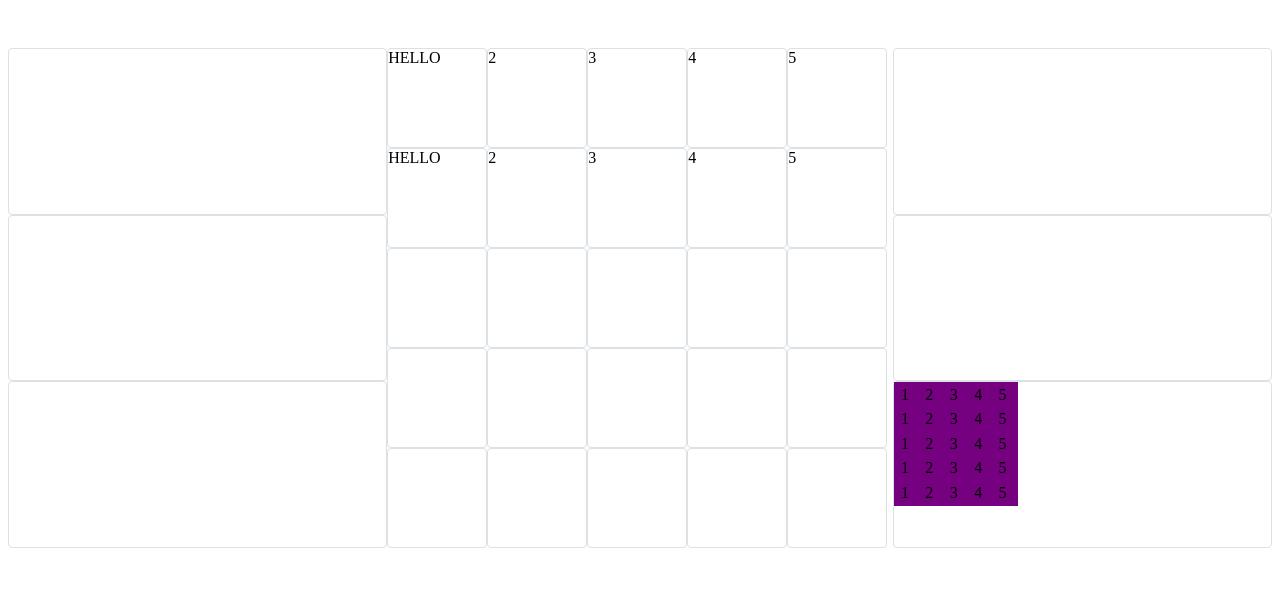
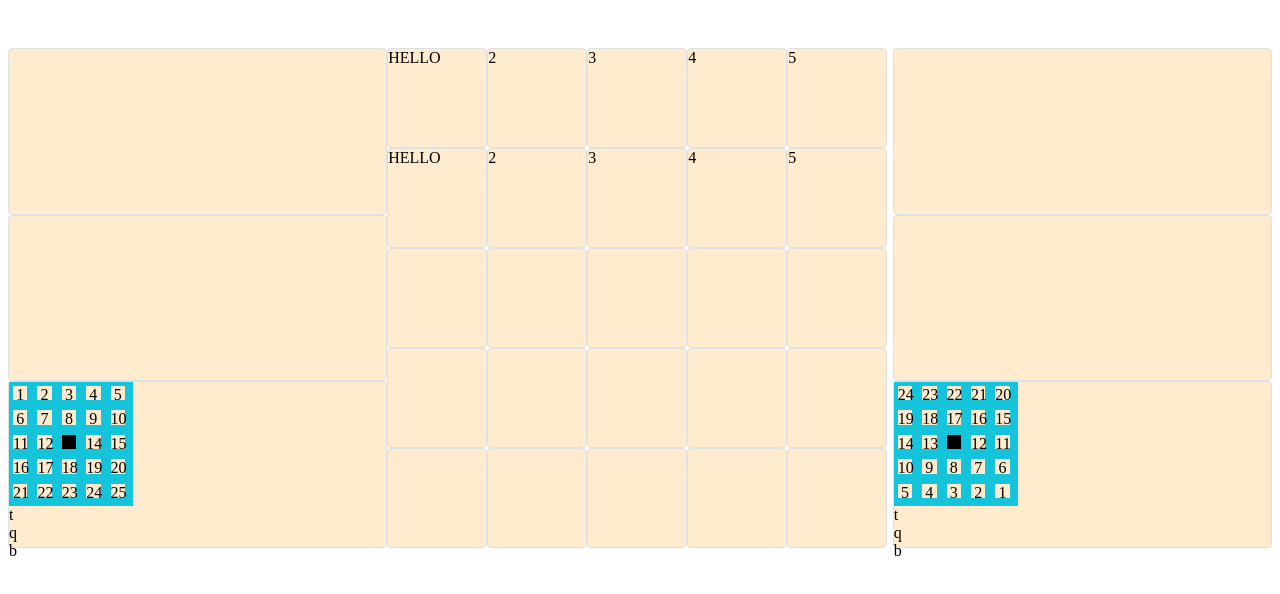
Before and after one commit to wley3337/onitama-frontend, a plain HTML site: page index.html in a window 1280 px wide. Drawn offline with Linux system fonts and the light colour scheme.

Commit message:
cards started

```diff
--- a/css/index.css
+++ b/css/index.css
@@ -21,19 +21,7 @@
 
 
 
-#card-move {
-  padding-top: 4px;
-  padding-left: 4px;
-  display: inline-grid;
-  text-align: center;
-  width: 120px;
-  height: 120px;
-  grid-template-columns: repeat(5, 12%);
-  grid-template-rows: repeat(5, 12%);
-  grid-row-gap: 10px;
-  grid-column-gap: 10px;
-  background-color: rgb(117, 0, 128);
-}
+
 #board {
   width: 500px;
   height: 500px;
@@ -50,3 +38,32 @@
   border: 1px solid rgb(220, 225, 230);
   border-radius: 4px;
 }
+
+/* styling for card area */
+
+#red-card-2-move, #red-card-1-move, #blue-card-1-move,  #blue-card-2-move {
+  padding-top: 4px;
+  padding-left: 4px;
+  display: inline-grid;
+  text-align: center;
+  width: 120px;
+  height: 120px;
+  grid-template-columns: repeat(5, 12%);
+  grid-template-rows: repeat(5, 12%);
+  grid-row-gap: 10px;
+  grid-column-gap: 10px;
+  background-color: rgb(21, 195, 218);
+}
+
+span{
+  background-color: blanchedalmond;
+}
+
+.move {
+  background-color: red;
+  color: black;
+}
+
+.character {
+  background-color: black;
+}
--- a/index.html
+++ b/index.html
@@ -4,6 +4,10 @@
     <meta charset="utf-8">
     <title>Onitama</title>
     <link rel="stylesheet" href="css/index.css">
+    <script src="src/index.js"></script>
+    <script src="src/cards.js"></script>
+    <script src="src/pieces.js"></script>
+    <script src="src/players.js"></script>
   </head>
   <body>
     <div id="general-container">
@@ -12,7 +16,41 @@
         <div id="red-team-container">
           <span class="box"></span>
           <span class="box"></span>
-          <span class="box"></span>
+          <span id="red-card-2"class="box ">
+              <div id="red-card-2-move" class="card-move">
+                  <span id='red-2-1' data-moveId="" >1</span>
+                  <span id='red-2-2' data-moveId="">2</span>
+                  <span id='red-2-3' data-moveId="">3</span>
+                  <span id='red-2-4' data-moveId="">4</span>
+                  <span id='red-2-5' data-moveId="">5</span>
+                  <span id='red-2-6' data-moveId="">6</span>
+                  <span id='red-2-7' data-moveId="">7</span>
+                  <span id='red-2-8' data-moveId="">8</span>
+                  <span id='red-2-9' data-moveId="">9</span>
+                  <span id='red-2-10' data-moveId="">10</span>
+                  <span id='red-2-11' data-moveId="">11</span>
+                  <span id='red-2-12' data-moveId="">12</span>
+                  <span id='red-2-25' class="character" data-moveId="" ></span>
+                  <span id='red-2-13' data-moveId="">14</span>
+                  <span id='red-2-14' data-moveId="">15</span>
+                  <span id='red-2-15'data-moveId="">16</span>
+                  <span id='red-2-16'data-moveId="">17</span>
+                  <span id='red-2-17'data-moveId="">18</span>
+                  <span id='red-2-18'data-moveId="">19</span>
+                  <span id='red-2-19'data-moveId="">20</span>
+                  <span id='red-2-20'data-moveId="">21</span>
+                  <span id='red-2-21'data-moveId="">22</span>
+                  <span id='red-2-22'data-moveId="">23</span>
+                  <span id='red-2-23'data-moveId="">24</span>
+                  <span id='red-2-24'data-moveId="">25</span>
+
+            </div>
+
+            <div id="red-card-2-title">t</div>
+            <div id="red-card-2-quote">q</div>
+            <div id="red-card-2-buttons">b</div>
+
+          </span>
         </div>
 
         <div id="board-container">
@@ -51,35 +89,41 @@
 
         <div id="blue-team-container" class="col-sm-3">
           <span class="box"></span>
-          <span class="box"></span>
-          <span class="box">
-            <div id="card-move" class="">
-                <span id='0-4' >1</span>
-                <span id='1-4' >2</span>
-                <span id='2-4' >3</span>
-                <span id='3-4' >4</span>
-                <span id='4-4' >5</span>
-                <span id='0-3' >1</span>
-                <span id='1-3' >2</span>
-                <span id='2-3' >3</span>
-                <span id='3-3' >4</span>
-                <span id='4-3' >5</span>
-                <span id='0-2' >1</span>
-                <span id='1-2' >2</span>
-                <span id='2-2' >3</span>
-                <span id='3-2' >4</span>
-                <span id='4-2' >5</span>
-                <span id='0-1'>1</span>
-                <span id='1-1'>2</span>
-                <span id='2-1'>3</span>
-                <span id='3-1'>4</span>
-                <span id='4-1'>5</span>
-                <span id='0-0'>1</span>
-                <span id='1-0'>2</span>
-                <span id='2-0'>3</span>
-                <span id='3-0'>4</span>
-                <span id='4-0'>5</span>
+          <span id="blue-card-1" class="box">
+
+
+          </span>
+          <span id="blue-card-2" class="box">
+              <div id="blue-card-2-move" class="card-move">
+                  <span id='blue-2-24' data-moveId="" >24</span>
+                  <span id='blue-2-23' data-moveId="">23</span>
+                  <span id='blue-2-22' data-moveId="">22</span>
+                  <span id='blue-2-21' data-moveId="">21</span>
+                  <span id='blue-2-20' data-moveId="">20</span>
+                  <span id='blue-2-19' data-moveId="">19</span>
+                  <span id='blue-2-18' data-moveId="">18</span>
+                  <span id='blue-2-17' data-moveId="">17</span>
+                  <span id='blue-2-16' data-moveId="">16</span>
+                  <span id='blue-2-15' data-moveId="">15</span>
+                  <span id='blue-2-14' data-moveId="">14</span>
+                  <span id='blue-2-13' data-moveId="">13</span>
+                  <span id='blue-2-25' class="character" data-moveId=""></span>
+                  <span id='blue-2-12' data-moveId="">12</span>
+                  <span id='blue-2-11' data-moveId="">11</span>
+                  <span id='blue-2-10' data-moveId="">10</span>
+                  <span id='blue-2-9'data-moveId="">9</span>
+                  <span id='blue-2-8'data-moveId="">8</span>
+                  <span id='blue-2-7'data-moveId="">7</span>
+                  <span id='blue-2-6'data-moveId="">6</span>
+                  <span id='blue-2-5'data-moveId="">5</span>
+                  <span id='blue-2-4'data-moveId="">4</span>
+                  <span id='blue-2-3'data-moveId="">3</span>
+                  <span id='blue-2-2'data-moveId="">2</span>
+                  <span id='blue-2-1'data-moveId="">1</span>
             </div>
+            <div id="blue-card-2-title">t</div>
+              <div id="blue-card-2-quote">q</div>
+            <div id="blue-card-2-buttons">b</div>
           </span>
         </div>
 
--- a/src/cards.js
+++ b/src/cards.js
@@ -6,4 +6,56 @@ class Card{
         this.quote = quote;
         this.moves = moves; //this is an array of moves
     }
+
+    cardMoveDisplay(color, cardContainerNumber){
+
+        //clear move container of numbers
+        const cardMoveHTMLArray = document.getElementById(`${color}-card-${cardContainerNumber}-move`).children;
+
+        for(let i = 0; i < cardMoveHTMLArray.length; i++){
+            cardMoveHTMLArray[i].innerText = ''
+            cardMoveHTMLArray[i].classList.remove('move')
+        }
+        const buttonsContainer = document.getElementById(`${color}-card-${cardContainerNumber}-buttons`)
+
+        //displays moves on the grid
+        for(const move of this.moves){
+
+            const square = document.getElementById(`${color}-${cardContainerNumber}-${move.id}`);
+                square.classList.add('move')
+                square.innerText = this.moves.indexOf(move) + 1;
+
+            const moveButton = document.createElement('button');
+
+            //invert x,y for blue orientation
+
+            if(color === 'blue'){
+                move.x = move.x * -1;
+                move.y = move.y * -1;
+            }
+            console.log(move.x, move.y, color);
+            //add dataset values for event listener access to move
+            moveButton.dataset.x = move.x;
+            moveButton.dataset.y = move.y;
+
+            //label button
+            moveButton.innerText = this.moves.indexOf(move) + 1;
+
+            //render button to page
+            buttonsContainer.appendChild(moveButton);
+            //click event listener
+            buttonsContainer.lastChild.addEventListener('click', selectMove)
+            //hover event listenr
+            buttonsContainer.lastChild.addEventListener('mouseover', hoverMove)
+            addEventListener('mouseout', hoverOff)
+
+        }
+
+
+    }
+
+
+
+
+
 }
--- /dev/null
+++ b/src/index.js
@@ -0,0 +1,75 @@
+//----fetch requests
+
+function getCard(cardId){
+   return fetch('http://127.0.0.1:3000/cards/'+ cardId, {
+        method: "GET",
+        mode: "cors",
+        credentials: "same-origin",
+        headers:{
+            "Content-Type": "application/json; charset=utf-8"
+        }
+    }).then(response => response.json());
+}
+
+//---get dom elements
+
+
+function getPlayerCard(color,num){
+    return document.getElementById(`${color}-card-${num}`)
+}
+
+function getPlayerCardTitle(color,num){
+    return document.getElementById(`${color}-card-${num}-title`)
+}
+function getPlayerCardQuote(color,num){
+    return document.getElementById(`${color}-card-${num}-quote`)
+}
+function getPlayerCardButtons(color,num){
+    return document.getElementById(`${color}-card-${num}-buttons`)
+}
+
+function getBoardSquare(x,y){
+    return document.getElementById(`${x}-${y}`)
+}
+
+//---functions
+
+
+function createCard(cardId,cardContainerNumber){
+    getCard(cardId).then(card => {
+          const newCard = new Card(card.id, card.player_id, card.title, card.quote, card.moves)
+
+          getPlayerCardTitle("red",cardContainerNumber).innerText = newCard.title;
+          getPlayerCardQuote("red",cardContainerNumber).innerText = newCard.quote;
+          newCard.cardMoveDisplay('blue', cardContainerNumber)
+      })
+  }
+
+
+
+  function selectMove(e){
+      console.log(e);
+      debugger;
+  }
+
+  function hoverMove(e){
+      event.stopPropagation();
+    console.log(e);
+    const pieceLocation = {x: 3, y: 2}
+    const moveX = parseInt(e.target.dataset.x);
+    const moveY = parseInt(e.target.dataset.y);
+
+    const potentialMove = getBoardSquare(pieceLocation.x + moveX, pieceLocation.y + moveY)
+    potentialMove.classList.add('move')
+
+  }
+
+  function hoverOff(e){
+    const pieceLocation = {x: 3, y: 2}
+    const moveX = parseInt(e.target.dataset.x);
+    const moveY = parseInt(e.target.dataset.y);
+
+    const potentialMove = getBoardSquare(pieceLocation.x + moveX, pieceLocation.y + moveY)
+    potentialMove.classList.remove('move')
+
+  }
```
